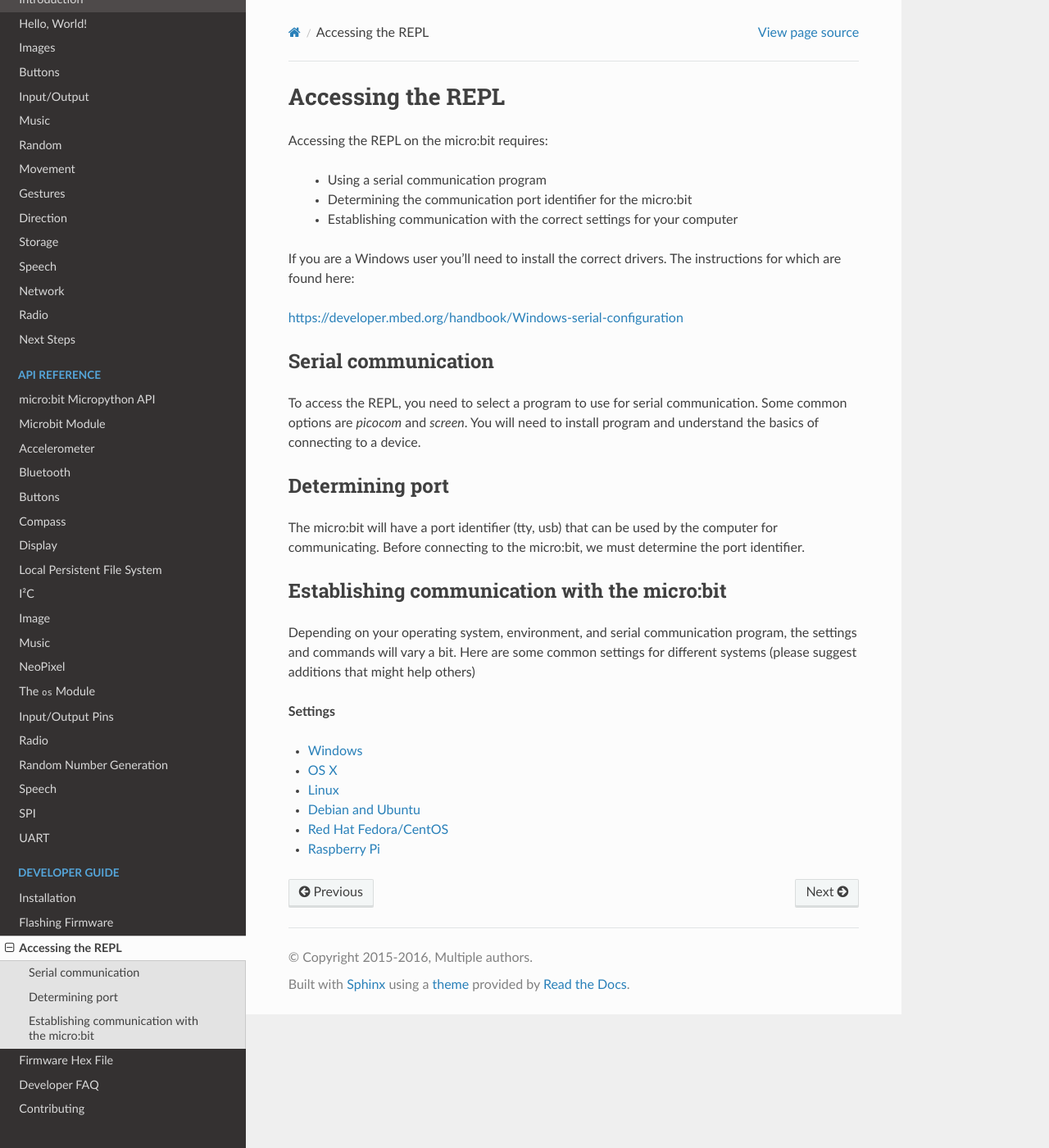
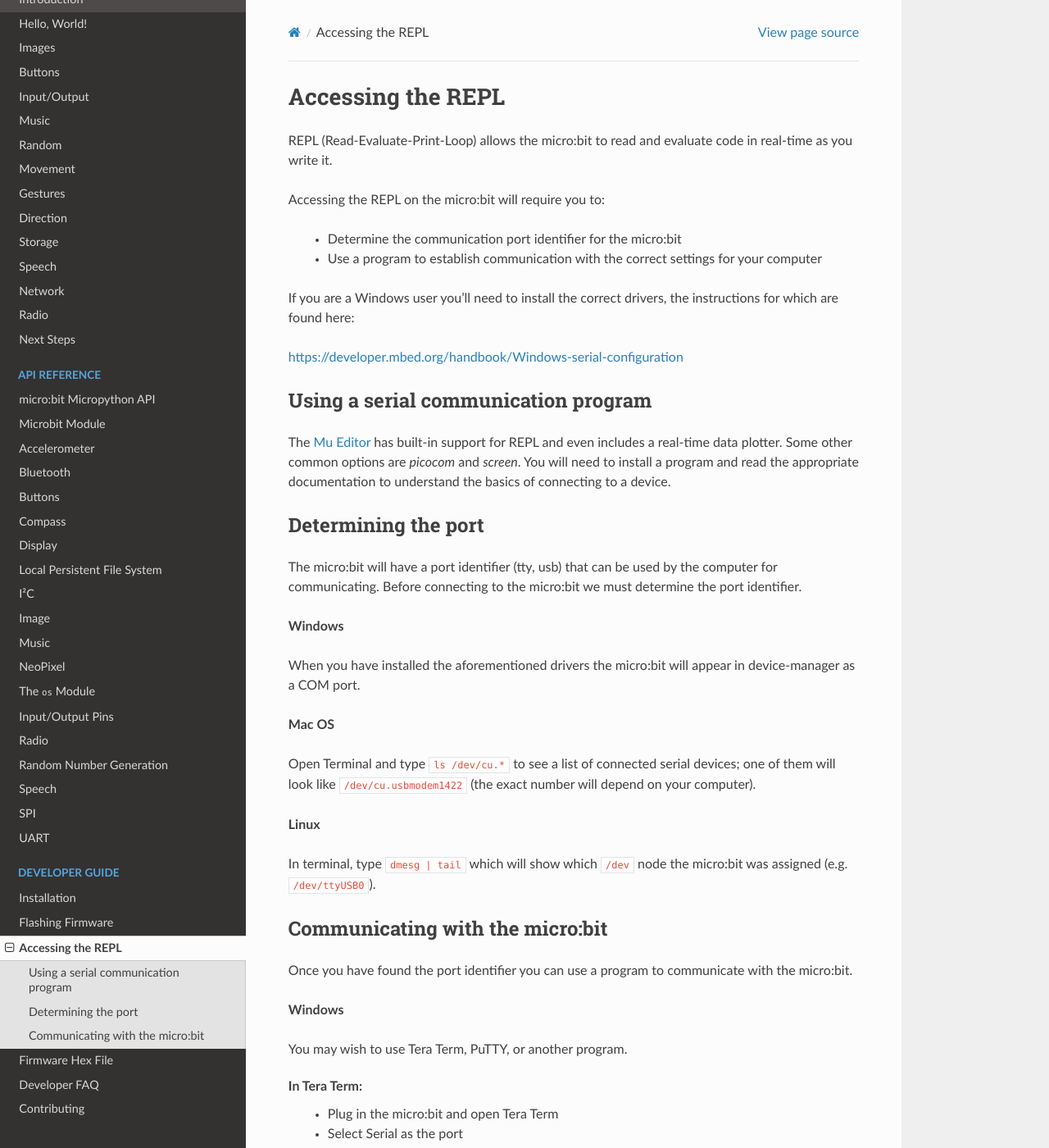
Before and after one commit to bbcmicrobit/micropython, a Sphinx documentation site: the page built from docs/devguide/repl.rst, in a window 1280 px wide and 1400 px high. Shown: the whole window at 82% size. Built offline with Sphinx 7.4.7 and the Read the Docs theme 2.0.0, drawn with Linux system fonts in a browser that asks for light colours; some of the changed text lies outside the part shown.

Commit message:
Update repl.rst
Update REPL guide to restructure page and include:
- information on Mu
- explanation on how to determine micro:bit port in Windows, Mac OS, Linux
- examples for communicating with the micro:bit using serial for Windows, Mac OS, Linux

Based on the discussion in #515

```diff
--- a/docs/devguide/repl.rst
+++ b/docs/devguide/repl.rst
@@ -4,42 +4,71 @@
 Accessing the REPL
 ==================
 
-Accessing the REPL on the micro:bit requires:
+REPL (Read-Evaluate-Print-Loop) allows the micro:bit to read and evaluate code in real-time as you write it.
 
-    * Using a serial communication program
-    * Determining the communication port identifier for the micro:bit
-    * Establishing communication with the correct settings for your computer
+Accessing the REPL on the micro:bit will require you to:
 
-If you are a Windows user you'll need to install the correct drivers. The
+    * Determine the communication port identifier for the micro:bit
+    * Use a program to establish communication with the correct settings for your computer
+
+If you are a Windows user you'll need to install the correct drivers, the
 instructions for which are found here:
 
 https://developer.mbed.org/handbook/Windows-serial-configuration
 
-Serial communication
+
+Using a serial communication program
+------------------------------------
+
+The `Mu Editor <https://codewith.mu/en/tutorials/1.0/repl>`_ has built-in support for REPL and even includes a real-time data plotter. Some other common options are `picocom` and `screen`. You will need to install a program and read the appropriate documentation to understand the basics of connecting to a device.
+
+
+Determining the port
 --------------------
 
-To access the REPL, you need to select a program to use for serial communication.
-Some common options are `picocom` and `screen`. You will need to install
-program and understand the basics of connecting to a device.
+The micro:bit will have a port identifier (tty, usb) that can be used by the computer for communicating. Before connecting to the micro:bit we must determine the port identifier.
 
-Determining port
-----------------
+**Windows**
 
-The micro:bit will have a port identifier (tty, usb) that can be used by the computer for
-communicating. Before connecting to the micro:bit, we must determine the port identifier.
+When you have installed the aforementioned drivers the micro:bit will appear in device-manager as a COM port.
 
-Establishing communication with the micro:bit
----------------------------------------------
+**Mac OS**
 
-Depending on your operating system, environment, and serial communication program,
-the settings and commands will vary a bit. Here are some common settings for different
-systems (please suggest additions that might help others)
+Open Terminal and type ``ls /dev/cu.*`` to see a list of connected serial devices; one of them will look like ``/dev/cu.usbmodem1422`` (the exact number will depend on your computer).
 
-**Settings**
+**Linux**
 
-* :ref:`Windows <microbit-windows>`
-* :ref:`OS X <microbit-osx>`
-* :ref:`Linux <microbit-linux>`
-* :ref:`Debian and Ubuntu <microbit-debian-ubuntu>`
-* :ref:`Red Hat Fedora/CentOS <microbit-redhat>`
-* :ref:`Raspberry Pi <microbit-rpi>`
+In terminal, type ``dmesg | tail`` which will show which ``/dev`` node the micro:bit was assigned (e.g. ``/dev/ttyUSB0``).
+
+
+Communicating with the micro:bit
+--------------------------------
+
+Once you have found the port identifier you can use a program to communicate with the micro:bit.
+
+**Windows**
+
+You may wish to use Tera Term, PuTTY, or another program.
+
+In Tera Term:
+	* Plug in the micro:bit and open Tera Term
+	* Select Serial as the port
+	* Go to Setup -> Serial port. Ensure the Port is the correct COM port, choose a baud rate of ``115200``, data 8 bits, parity none, stop 1 bit
+
+In PuTTY:
+	* Plug in the micro:bit and open PuTTY
+	* Switch the Connection Type to Serial and ensure the Port is the correct COM port
+	* Change the baud rate to ``115200``
+	* Select 'Serial' on the menu on the left, then click 'Open'
+
+
+**Mac OS**
+
+Open Terminal and type ``screen /dev/cu.usbmodem1422 115200``, replacing ``/dev/cu.usbmodem1422`` with the port you found earlier. This will open the micro:bit's serial output and show all messages received from the device. To exit, press Ctrl-A then Ctrl-D.
+
+
+**Linux**
+
+Using the ``screen`` program, type ``screen /dev/ttyUSB0 115200``, replacing ``/dev/ttyUSB0`` with the port you found earlier.
+
+Using ``picocom``, type ``picocom /dev/ttyACM0 -b 115200``, again replacing ``/dev/ttyACM0`` with the port you found earlier.
```
